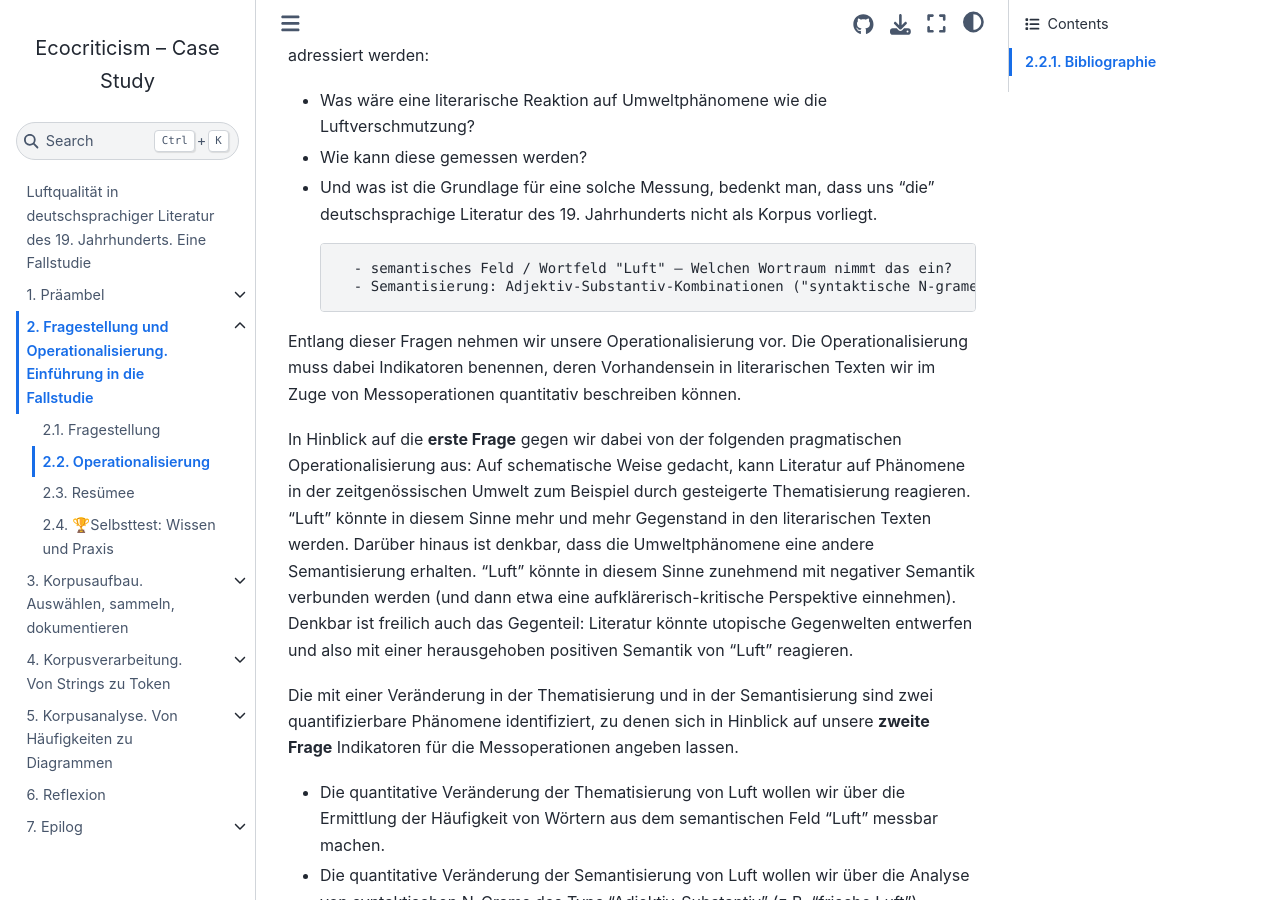
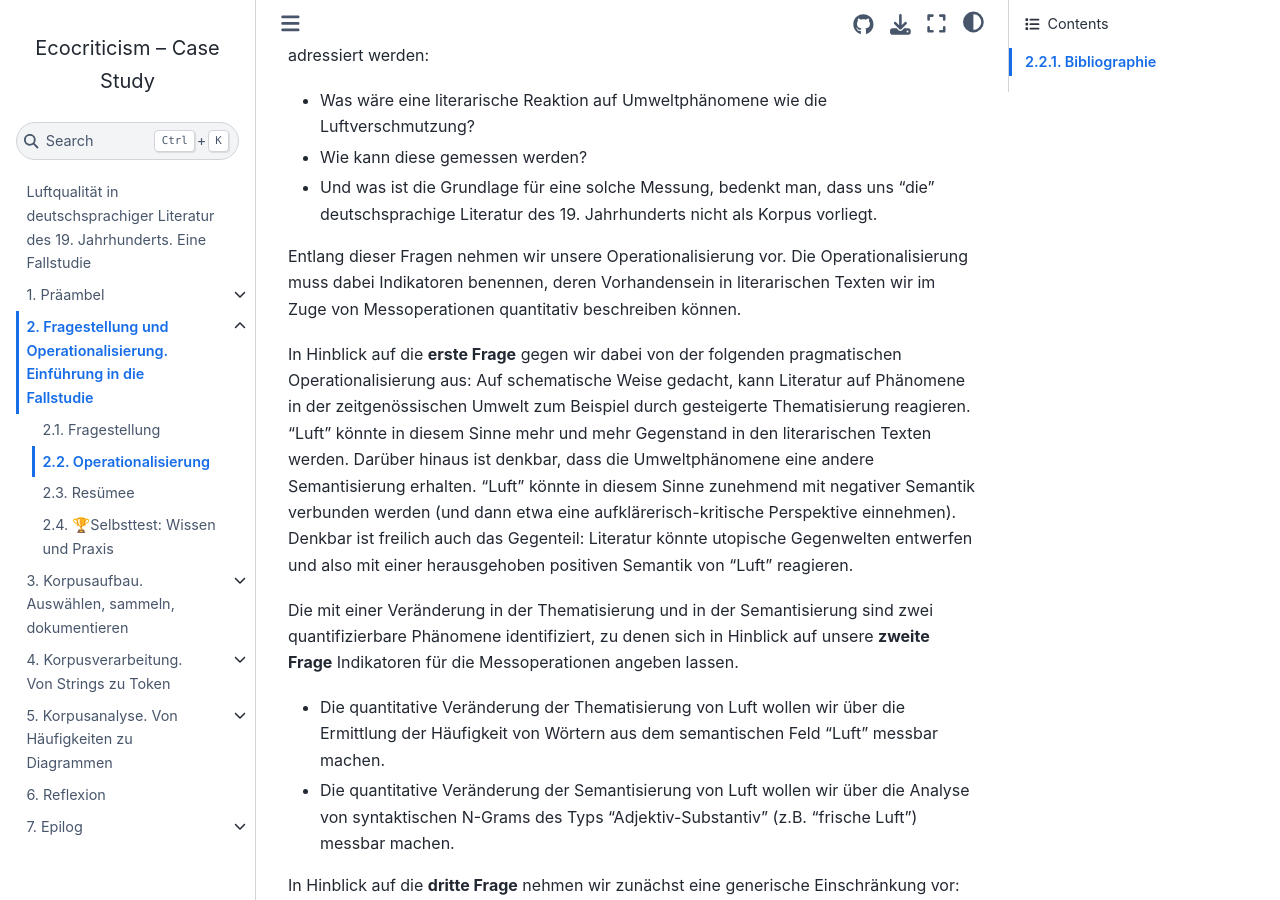
Before and after one commit to quadriga-dk/Text-Fallstudie-3, a Jupyter Book: the page built from research_question/research-question_operationalization.md, in a window 1280 px wide and 900 px high, scrolled down 322 px. Built offline with Jupyter Book 1.0.4 settings and Sphinx 7.4.7 and the Sphinx Book theme 1.1.4, drawn with Linux system fonts in a browser that asks for light colours; pages that are not in the unit, such as notebooks, are missing from menus; cross-references to code outside the pages are shown as plain code.

Commit message:
Update research-question_operationalization.md

```diff
--- a/research_question/research-question_operationalization.md
+++ b/research_question/research-question_operationalization.md
@@ -8,12 +8,6 @@ Für die Operationalisierung unserer Forschungsfrage müssen insbesondere zwei F
 - Was wäre eine literarische Reaktion auf Umweltphänomene wie die Luftverschmutzung?
 - Wie kann diese gemessen werden?
 - Und was ist die Grundlage für eine solche Messung, bedenkt man, dass uns "die" deutschsprachige Literatur des 19. Jahrhunderts nicht als Korpus vorliegt.
-
-
-
-
-		- semantisches Feld / Wortfeld "Luft" – Welchen Wortraum nimmt das ein?
-		- Semantisierung: Adjektiv-Substantiv-Kombinationen ("syntaktische N-grame"); Beispiel "frische Luft"
 
 Entlang dieser Fragen nehmen wir unsere Operationalisierung vor. Die Operationalisierung muss dabei Indikatoren benennen, deren Vorhandensein in literarischen Texten wir im Zuge von Messoperationen quantitativ beschreiben können.
 
```
